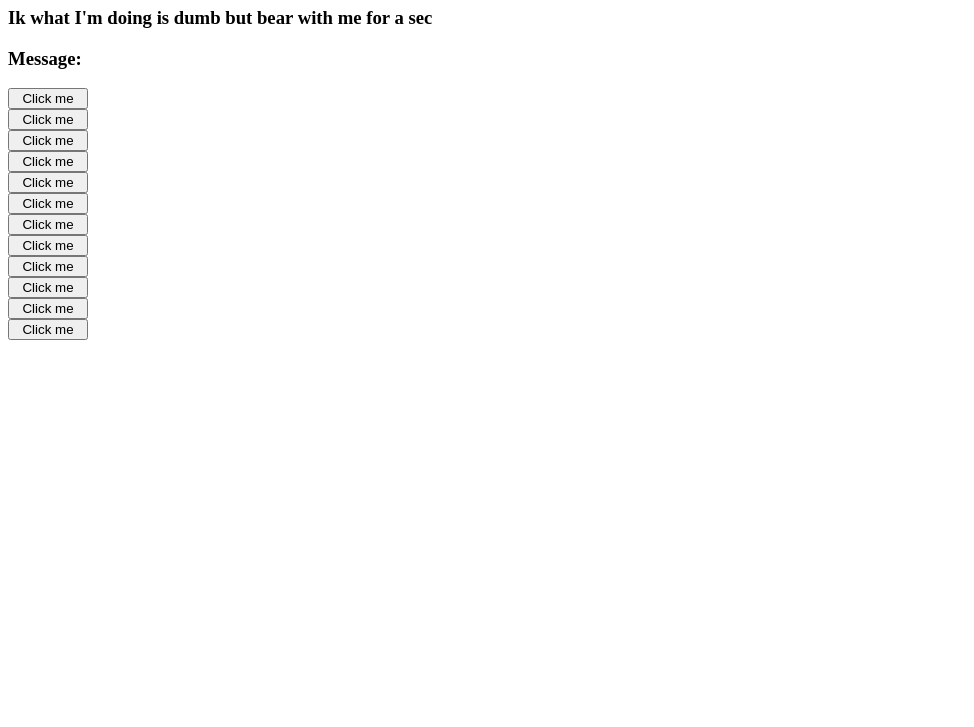
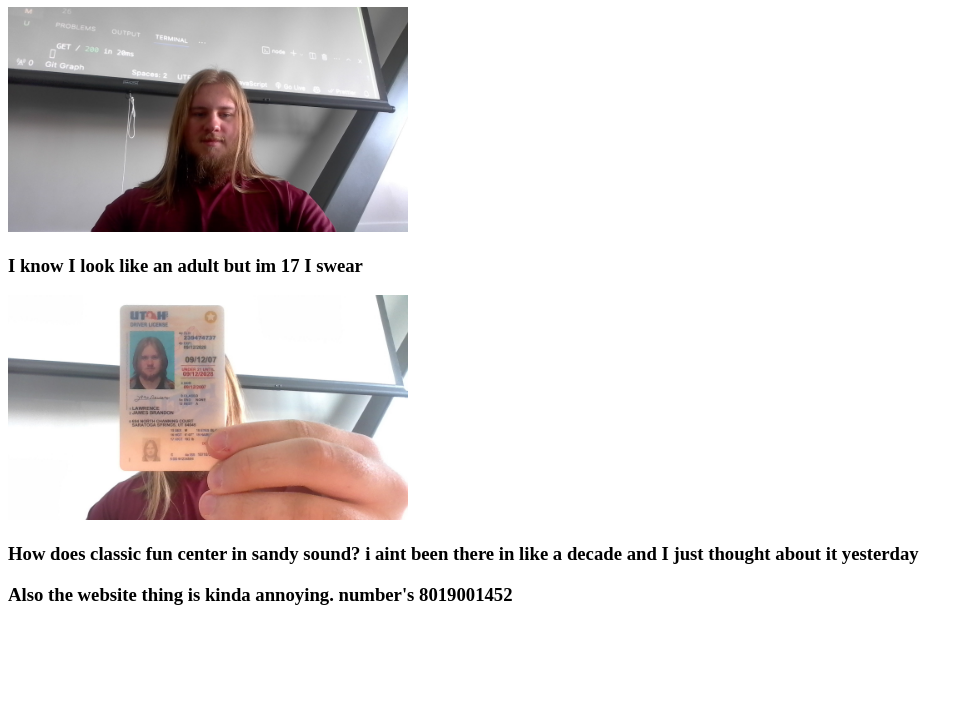
Before and after one commit to DrogonToothless/dontsendtoher, a plain HTML site: page index.html in a window 1280 px wide. Shown: the part 73-800 px from the top of the page, without its empty margins (0-974 px from the left). Drawn offline with Linux system fonts and the light colour scheme.

Commit message:
wasn't regretable

```diff
--- a/index.html
+++ b/index.html
@@ -8,37 +8,11 @@
     <script src="script.js" defer></script>
 </head>
 <body>
-    <h1>DontSendToHer</h1>
-    <h3>Ik what I'm doing is dumb but bear with me for a sec</h3>
-    <h3 id="">Message:
-        <div>
-            <p id="i">i</p>
-            <p id="like">like</p>
-            <p id="you">you</p>
-            <p id="wanna">wanna</p>
-            <p id="go">go</p>
-            <p id="out">out</p>
-            <p id="im">im</p>
-            <p id="too">too</p>
-            <p id="anxious">anxious</p>
-            <p id="to">to</p>
-            <p id="actually">actually</p>
-            <p id="ask">ask</p>
-        </div>
-    </h3>
-    <div style="display: flex; flex-direction: column; width: 80px;">
-        <button id="buttonone" onclick="i()">Click me</button>
-        <button id="buttontwo" onclick="like()">Click me</button>
-        <button id="buttonthree" onclick="u()">Click me</button>
-        <button id="buttonfour" onclick="wanna()">Click me</button>
-        <button id="buttonfive" onclick="go()">Click me</button>
-        <button id="buttonsix" onclick="out()">Click me</button>
-        <button id="buttonseven" onclick="im()">Click me</button>
-        <button id="buttoneight" onclick="too()">Click me</button>
-        <button id="buttonnine" onclick="anxious()">Click me</button>
-        <button id="buttonten" onclick="to()">Click me</button>
-        <button id="buttoneleven" onclick="actually()">Click me</button>
-        <button id="buttontwelve" onclick="ask()">Click me</button>
-    </div>
+    <h1>This be me</h1>
+    <img src="WIN_20241113_09_03_35_Pro.jpg" class="image">
+    <h3>I know I look like an adult but im 17 I swear</h3>
+    <img src="WIN_20241113_09_07_10_Pro.jpg" class="image">
+    <h3>How does classic fun center in sandy sound? i aint been there in like a decade and I just thought about it yesterday</h3>
+    <h3>Also the website thing is kinda annoying. number's 8019001452</h3>
 </body>
 </html>
--- a/script.js
+++ /dev/null
@@ -1,72 +0,0 @@
-function i() {
-    var i = document.getElementById("i");
-    i.style.display = "block";
-    var buttonone = document.getElementById("buttonone");
-    buttonone.style.display = "none";
-}
-function like() {
-    var like = document.getElementById("like");
-    like.style.display = "block";
-    var buttontwo = document.getElementById("buttontwo");
-    buttontwo.style.display = "none";
-}
-function u() {
-    var u = document.getElementById("you");
-    u.style.display = "block";
-    var buttonthree = document.getElementById("buttonthree");
-    buttonthree.style.display = "none";
-}
-function wanna() {
-    var wanna = document.getElementById("wanna");
-    wanna.style.display = "block";
-    var buttonfour = document.getElementById("buttonfour");
-    buttonfour.style.display = "none";
-}
-function go() {
-    var go = document.getElementById("go");
-    go.style.display = "block";
-    var buttonfive = document.getElementById("buttonfive");
-    buttonfive.style.display = "none";
-}
-function out() {
-    var out = document.getElementById("out");
-    out.style.display = "block";
-    var buttonsix = document.getElementById("buttonsix");
-    buttonsix.style.display = "none";
-}
-function im() {
-    var im = document.getElementById("im");
-    im.style.display = "block";
-    var buttonseven = document.getElementById("buttonseven");
-    buttonseven.style.display = "none";
-}
-function too() {
-    var too = document.getElementById("too");
-    too.style.display = "block";
-    var buttoneight = document.getElementById("buttoneight");
-    buttoneight.style.display = "none";
-}
-function anxious() {
-    var anxious = document.getElementById("anxious");
-    anxious.style.display = "block";
-    var buttonnine = document.getElementById("buttonnine");
-    buttonnine.style.display = "none";
-}
-function to() {
-    var to = document.getElementById("to");
-    to.style.display = "block";
-    var buttonten = document.getElementById("buttonten");
-    buttonten.style.display = "none";
-}
-function actually() {
-    var actually = document.getElementById("actually");
-    actually.style.display = "block";
-    var buttoneleven = document.getElementById("buttoneleven");
-    buttoneleven.style.display = "none";
-}
-function ask() {
-    var ask = document.getElementById("ask");
-    ask.style.display = "block";
-    var buttontwelve = document.getElementById("buttontwelve");
-    buttontwelve.style.display = "none";
-}
--- a/style.css
+++ b/style.css
@@ -1,3 +1,4 @@
-p {
-    display: none;
+.image {
+    width: 400px;
+    aspect-ratio: 16/9;
 }
```
Also changed, not shown: WIN_20241113_09_03_35_Pro.jpg (added), WIN_20241113_09_07_10_Pro.jpg (added).
